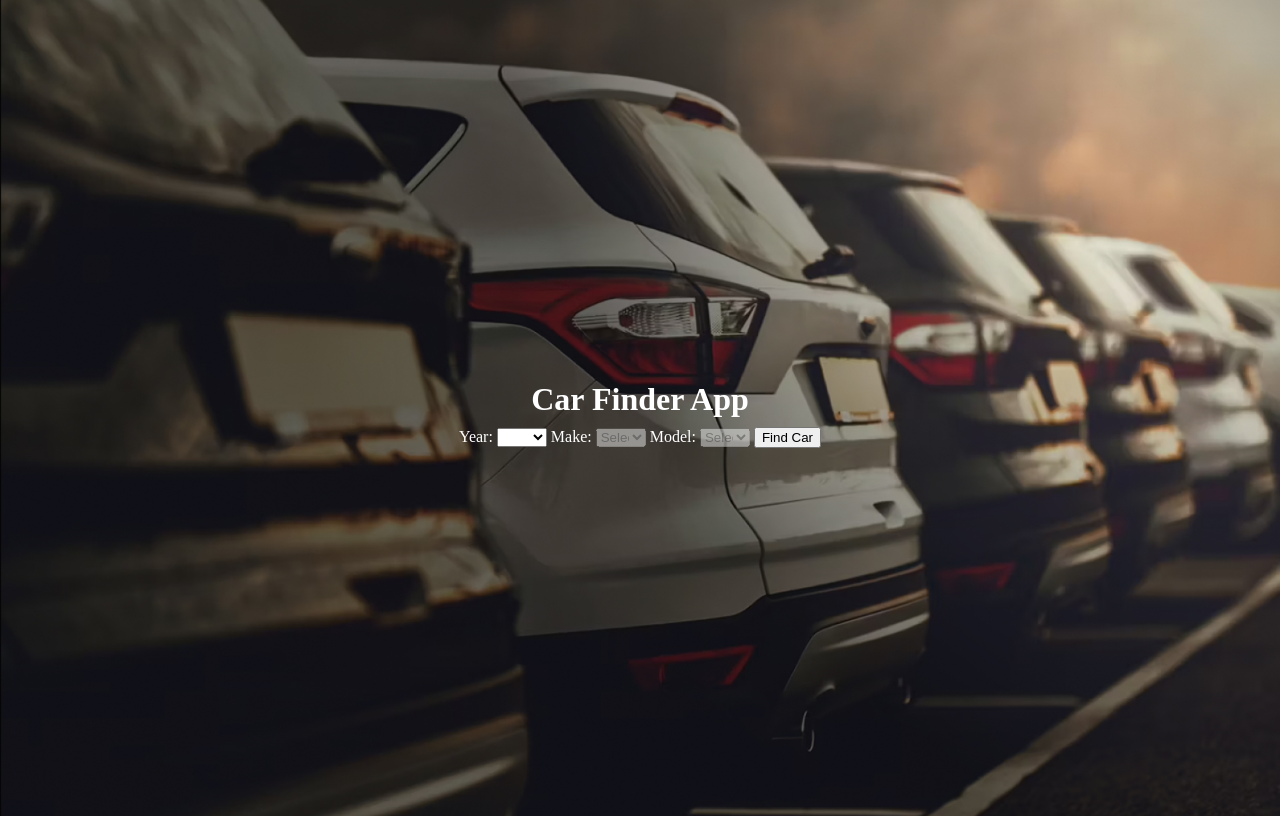
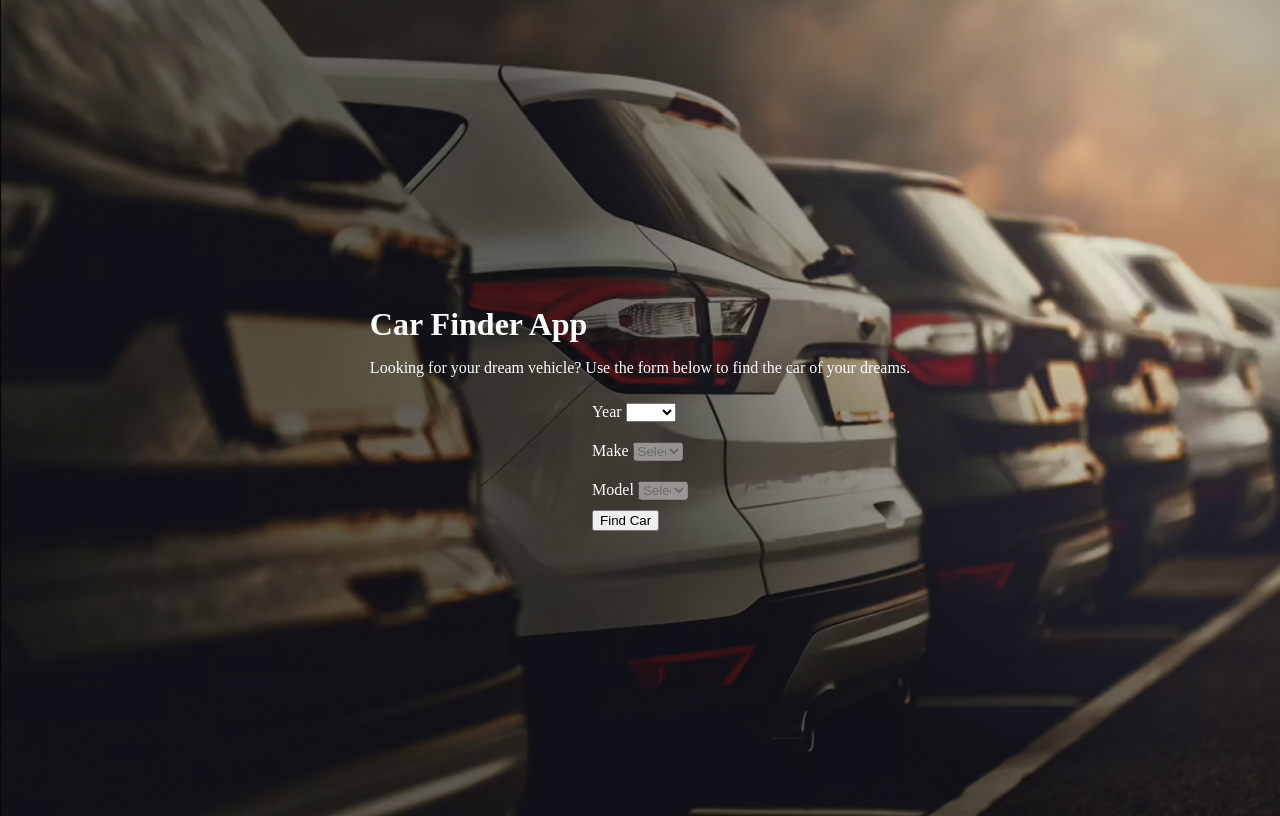
Before and after one commit to PeeplesKaitlyn-FS/UsedCarFinder, a website built with webpack: page src/index.html in a window 1280 px wide. Built offline with nearby package versions, Linux system fonts and the light colour scheme.

Commit message:
Update index.html

```diff
--- a/src/index.html
+++ b/src/index.html
@@ -8,21 +8,28 @@
 <body>
   <header>
     <h1>Car Finder App</h1>
+    <p>Looking for your dream vehicle? Use the form below to find the car of your dreams.</p>
   </header>
   <main>
     <form id="car-finder-form">
-      <label for="year">Year:</label>
+      <div>
+        <label for="year">Year</label>
         <select id="year" name="year">
           <option value="">Select Year</option>
         </select>
-      <label for="make">Make:</label>
+      </div>
+      <div>
+        <label for="make">Make</label>
         <select id="make" name="make" disabled>
           <option value="">Select Make</option>
         </select>
-      <label for="model">Model:</label>
+      </div>
+      <div>
+        <label for="model">Model</label>
         <select id="model" name="model" disabled>
           <option value="">Select Model</option>
         </select>
+      </div>
       <button type="submit" id="find-car-btn">Find Car</button>
     </form>
     <div id="car-details"></div>
```
Lines whose indentation alone changed are shown as unchanged.
